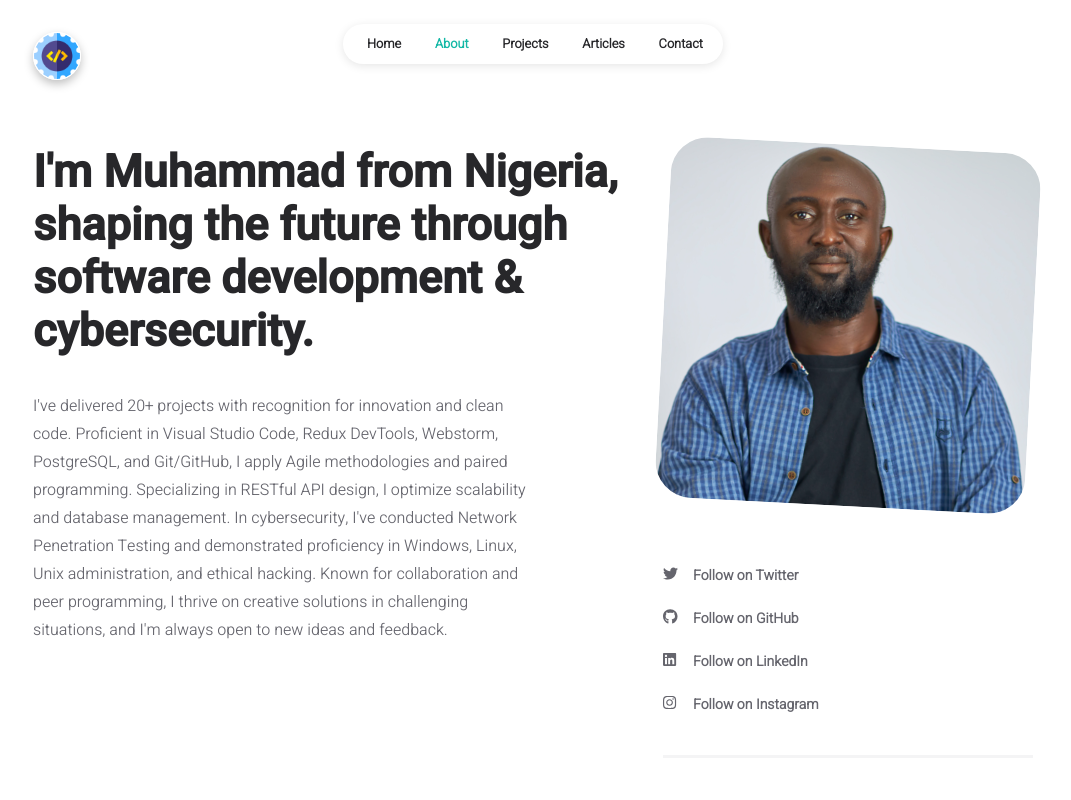
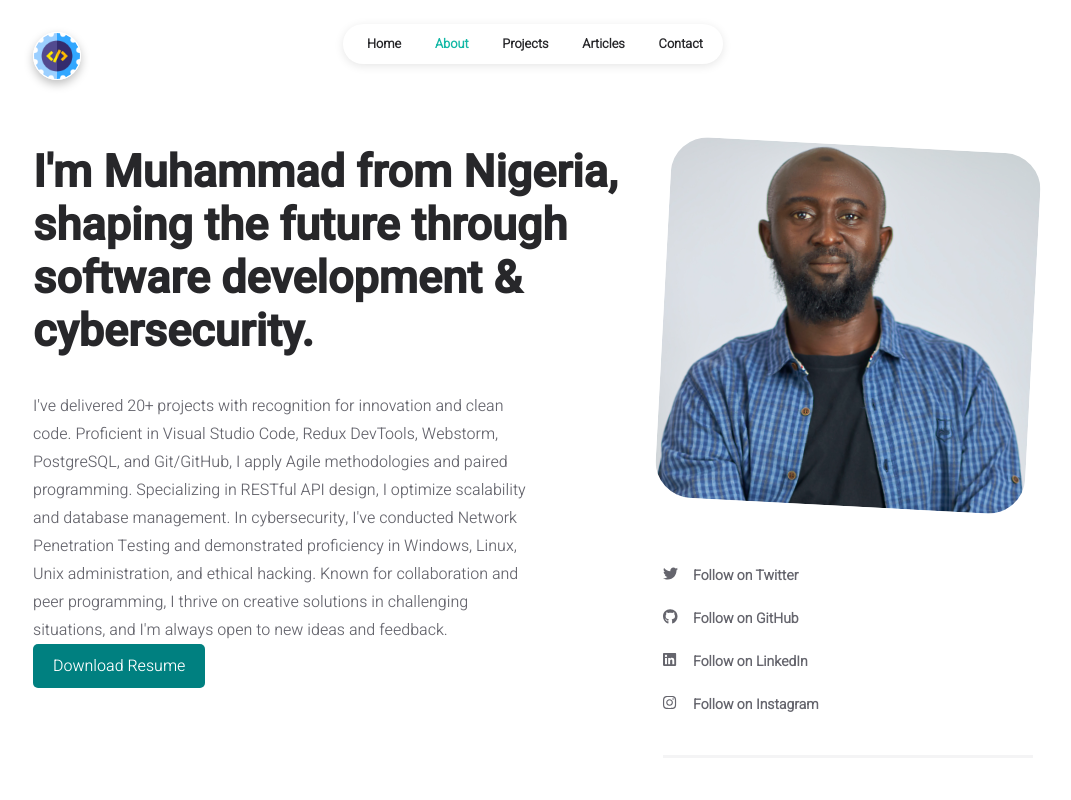
Before and after one commit to mohashyne/portfolio_react, a React (Create React App) app: page /about in a window 1280 px wide. Shown: the top 800 px of the page, without its empty margins (107-1178 px from the left). Built offline with nearby package versions, Linux system fonts and the light colour scheme.

Commit message:
add resume

```diff
--- a/src/pages/about.jsx
+++ b/src/pages/about.jsx
@@ -48,6 +48,14 @@ const About = () => {
                 <div className="subtitle about-subtitle">
                   {INFO.about.description}
                 </div>
+                <a
+                   href="/resume.pdf"
+                   download="resume.pdf"
+                   className="custom-download-button"
+                 >
+                   Download Resume
+                </a>
+
               </div>
 
               <div className="about-left-side">
--- a/src/pages/styles/about.css
+++ b/src/pages/styles/about.css
@@ -115,3 +115,18 @@
 		width: 80%;
 	}
 }
+
+
+.custom-download-button {
+	display: inline-block;
+	padding: 10px 20px;
+	background-color: #008080;
+	color: #fff;
+	text-decoration: none;
+	border-radius: 5px;
+	transition: background-color 0.3s ease;
+  }
+
+  .custom-download-button:hover {
+	background-color: #006666;
+  }
```
Also changed, not shown: 1 other file (tests, documents, lock files or other folders). Lines whose indentation alone changed are shown as unchanged.
